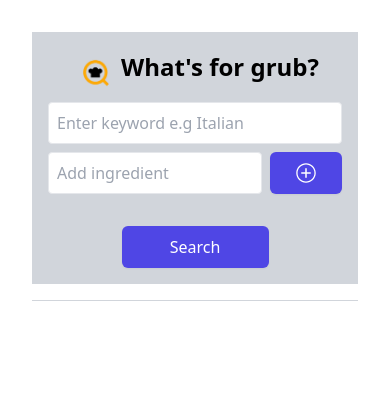
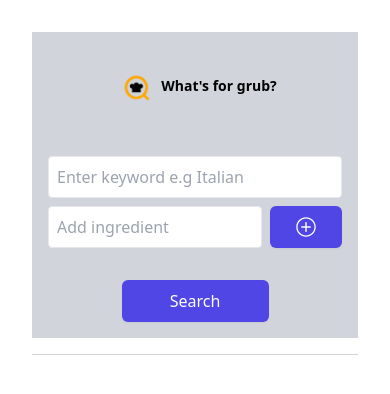
Before and after one commit to Luka2Lkay/recipe-search-app, a React (Vite) app: page / in a window 390 px wide. Shown: the top 394 px of the page. Built offline with nearby package versions, Linux system fonts and the light colour scheme.

Commit message:
resize heading for mobile version

```diff
--- a/src/app/components/search-page/SearchPage.jsx
+++ b/src/app/components/search-page/SearchPage.jsx
@@ -128,9 +128,9 @@ export default function SearchPage() {
         data-testid="search-page"
         className="bg-gray-300 h-full p-4 max-w-md mx-auto"
       >
-        <div className="flex items-center justify-center">
-          <img src={logo} width={50} />
-          <h1 className="text-2xl font-bold mb-4" data-testid="title">
+        <div className="flex items-center justify-center p-4 mb-4 rounded">
+          <img src={logo} className="mb-2 w-12" />
+          <h1 className="text-sm md:text-2xl font-bold mb-4" data-testid="title">
             What's for grub?
           </h1>
         </div>
```
